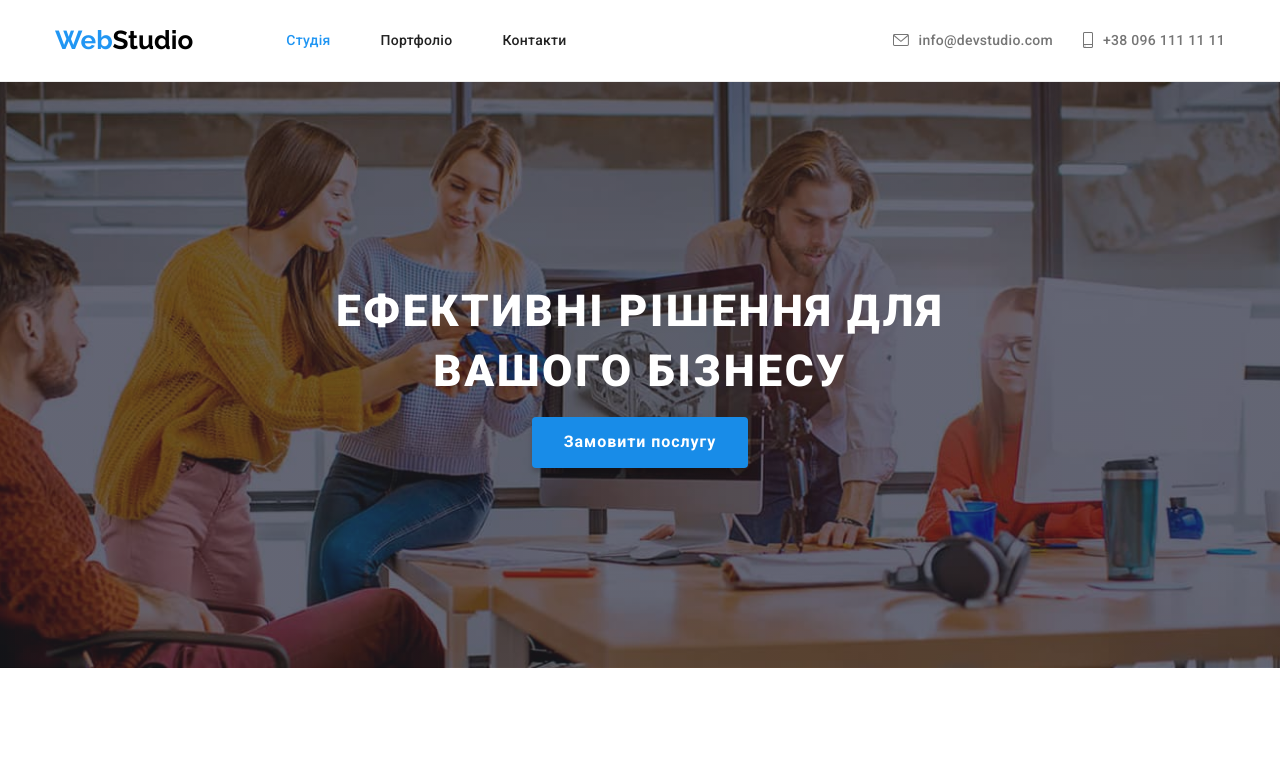
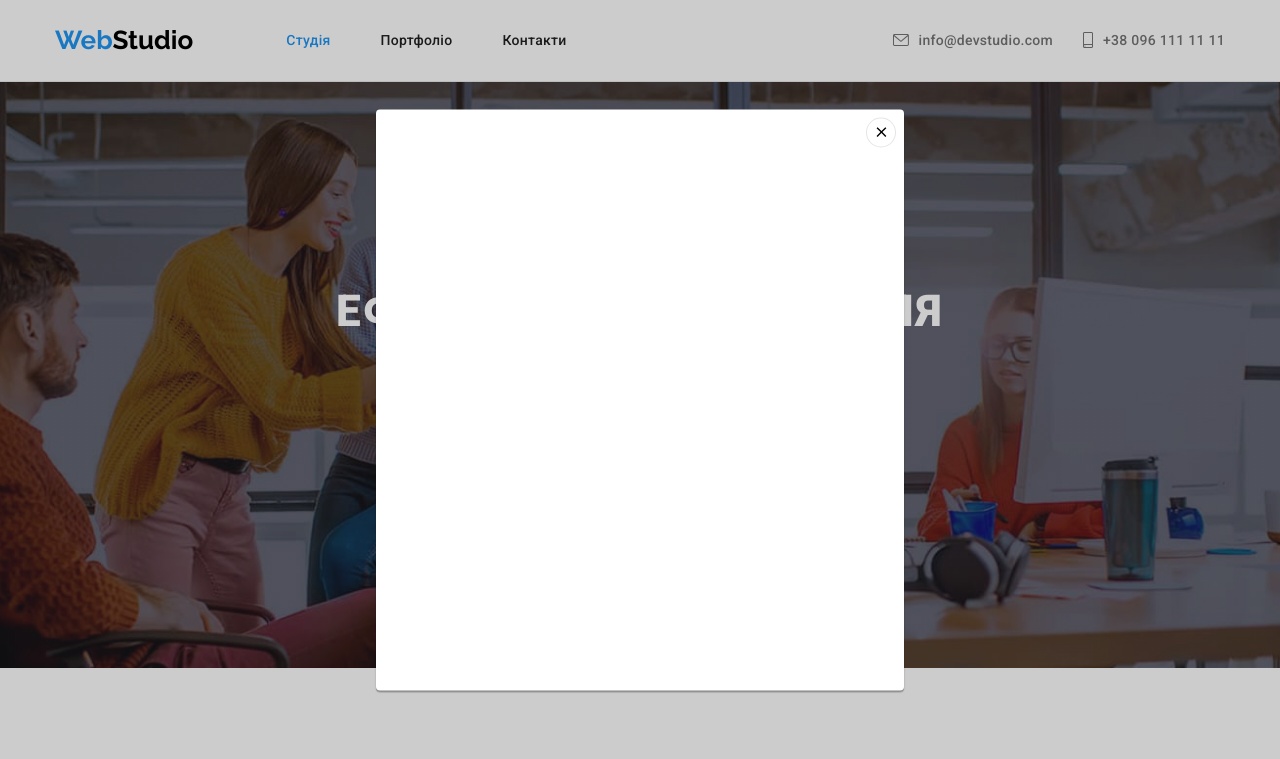
Before and after one commit to daryark/goit-markup-hw-05, a plain HTML site: page index.html in a window 1280 px wide. Both pictures are taken after a click on the button "Замовити послугу". Shown: the top 759 px of the page. Drawn offline with nearby package versions, Linux system fonts and the light colour scheme.

Commit message:
add script on modal

```diff
--- a/index.html
+++ b/index.html
@@ -47,7 +47,7 @@
 			<section class="hero-section">
 				<div class="container section">
 					<h1 class="hero uppercase">Ефективні рішення для вашого бізнесу</h1>
-					<button type="button" class="action-button">Замовити послугу</button>
+					<button type="button" class="action-button" data-open-modal>Замовити послугу</button>
 				</div>
 			</section>
 			<section class="section">
@@ -316,9 +316,9 @@
 				</div>
 			</div>
 		</footer>
-		<div class="backdrop is-hidden">
+		<div class="backdrop is-hidden" data-backdrop>
 			<div class="modal">
-				<button class="button-close">
+				<button class="button-close" data-close-modal>
 					<svg width="18" height="18">
 						<use href="./images/icons.svg#close-back"></use>
 					</svg>
@@ -326,4 +326,19 @@
 			</div>
 		</div>
 	</body>
+	<script>
+		const refs = {
+			openModalBtn: document.querySelector("[data-open-modal]"),
+			closeModalBtn: document.querySelector("[data-close-modal]"),
+			backdrop: document.querySelector("[data-backdrop]"),
+		};
+
+		refs.openModalBtn.addEventListener("click", toggleModal);
+		refs.closeModalBtn.addEventListener("click", toggleModal);
+		refs.backdrop.addEventListener("click", logBckdropClick);
+
+		function toggleModal() {
+			refs.backdrop.classList.toggle("is-hidden");
+		}
+	</script>
 </html>
```
